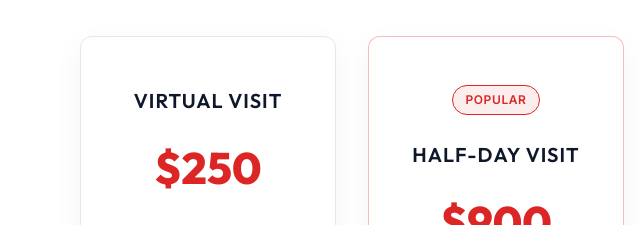
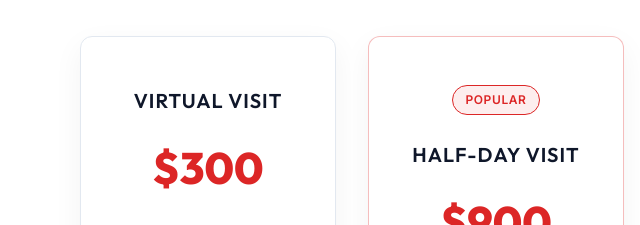
Before and after one commit to mattlandis205-debug/new-author-website, a plain HTML site: page school-visits.html in a window 1280 px wide. Shown: the part 2800-3025 px from the top of the page, 0-640 px from the left. Drawn offline with Linux system fonts and the light colour scheme.

Commit message:
Update virtual visit rate to  and fix hoagiefest story markup

```diff
--- a/school-visits.html
+++ b/school-visits.html
@@ -326,7 +326,7 @@
                     <!-- Package 1 -->
                     <div class="pricing-card">
                         <div class="pricing-title">Virtual Visit</div>
-                        <div class="pricing-price">$250</div>
+                        <div class="pricing-price">$300</div>
                         <ul class="pricing-features">
                             <li>60 minute Zoom session</li>
                             <li>Q&A with individual classes</li>
```
Also changed, not shown: introducing-sunscreen-optional.html (+3 -1 lines).
